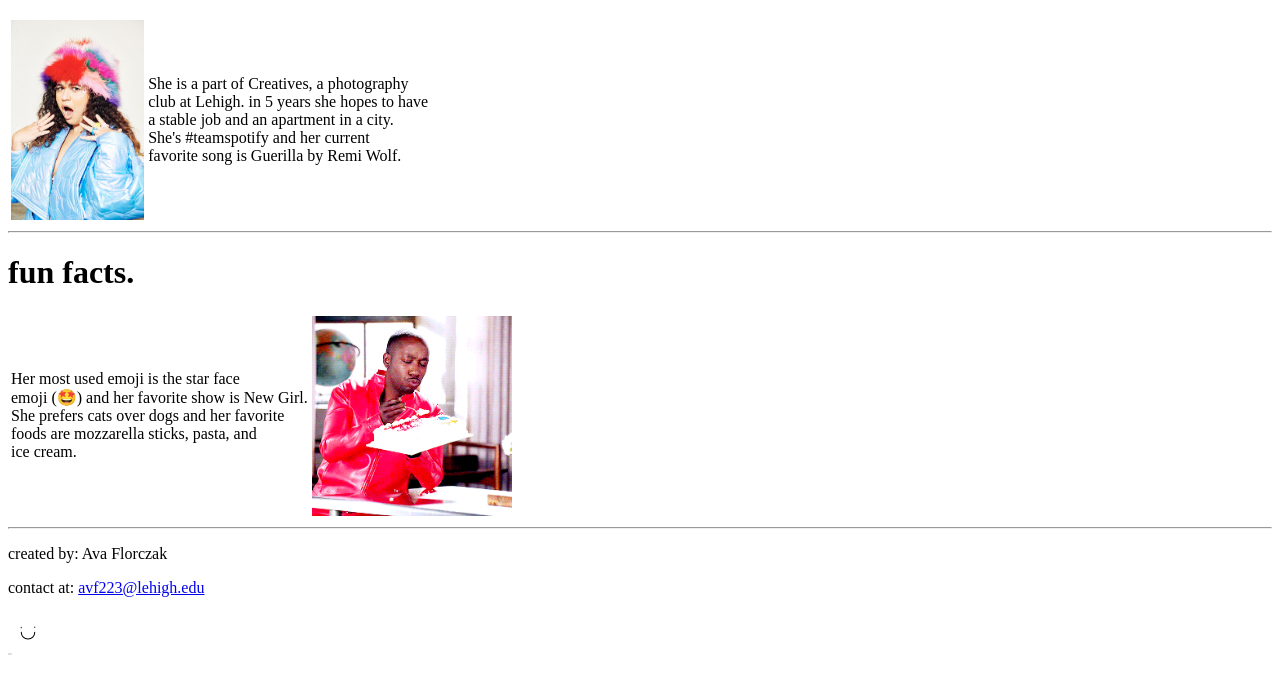
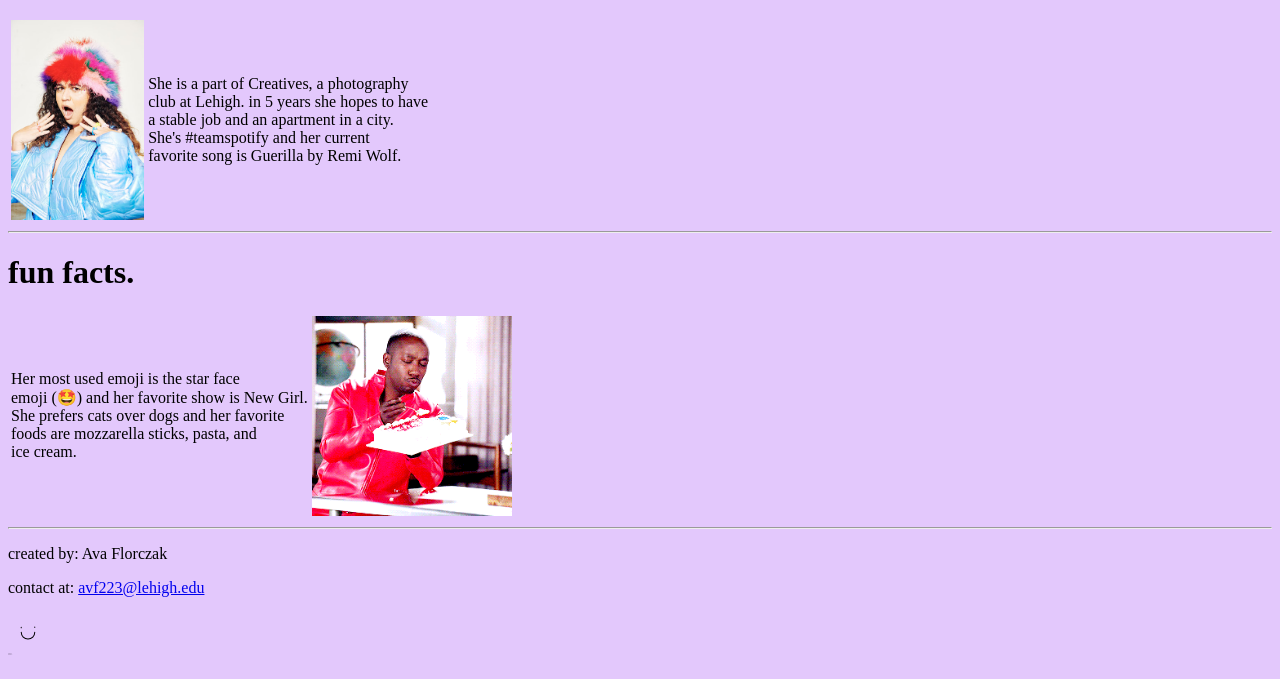
Before and after one commit to avataylorr/KaterinaDucot, a plain HTML site: page index.html in a window 1280 px wide. Shown: the part 656-1335 px from the top of the page. Drawn offline with Linux system fonts and the light colour scheme.

Commit message:
added CSS linking to html file

```diff
--- a/index.html
+++ b/index.html
@@ -1,4 +1,8 @@
 <html>
+    <head>
+        <title>Using External CSS</title>
+        <link href="css/style.css" type="text/css" rel="stylesheet" />
+    </head>
     <body>
             <p style="text-align:center;"> <img src="img/katerina ducot.svg" height="250" ></p>
             <hr>
```
Also changed, not shown: 2 other files.
